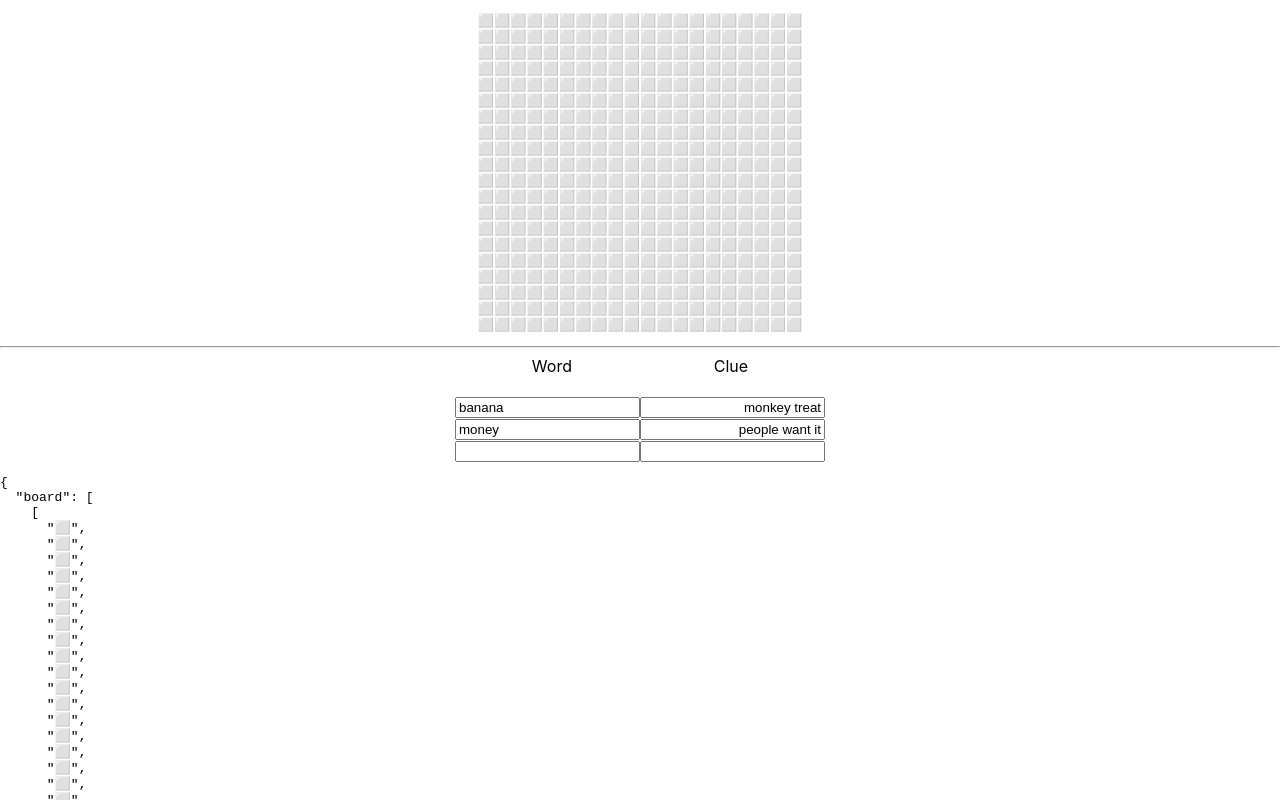
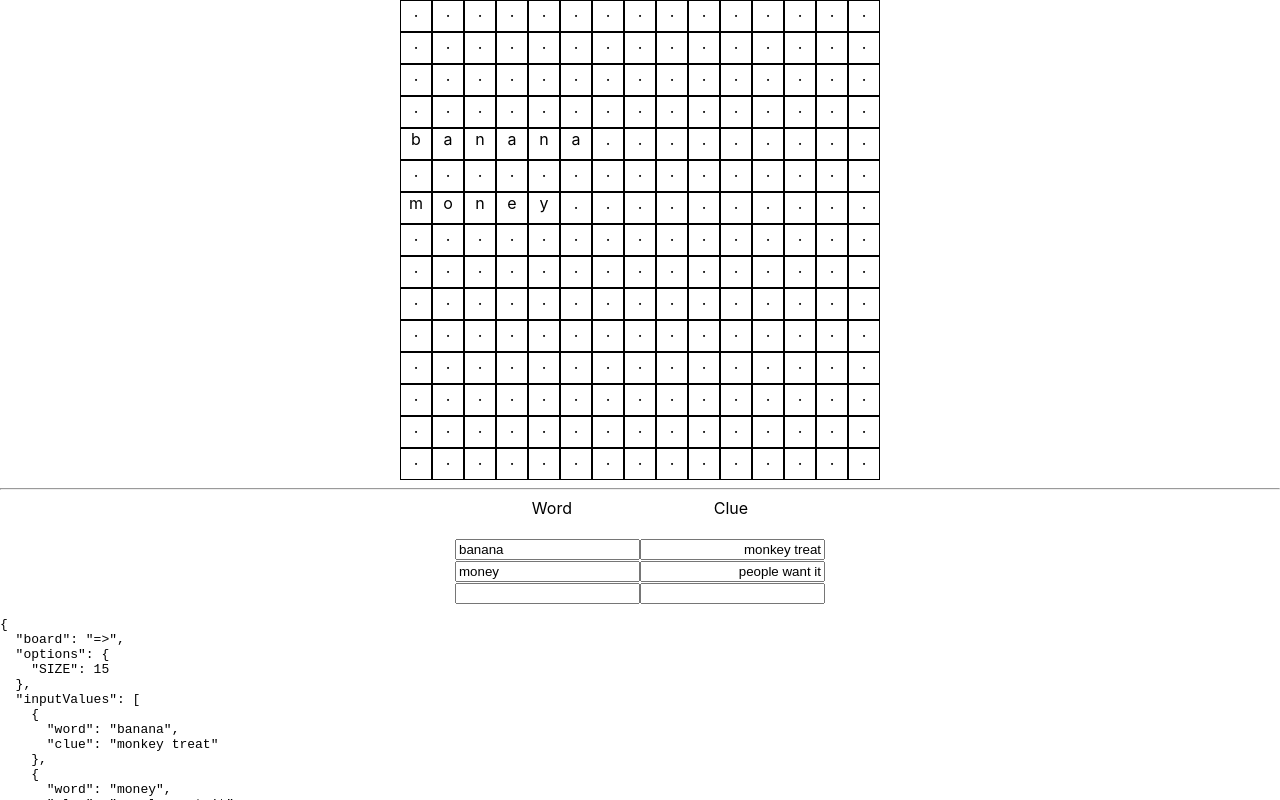
Before and after one commit to Pratterino/crossword-generator, a React (Create React App) app: page / in a window 1280 px wide. Shown: the top 800 px of the page. Built offline with nearby package versions, Linux system fonts and the light colour scheme.

Commit message:
places words on board. on random row but from column index 0

```diff
--- a/src/App.jsx
+++ b/src/App.jsx
@@ -7,8 +7,7 @@ class App extends Component {
     state = {
         board: [],
         options: {
-            ROW: 25,
-            COLUMNS: 25,
+            SIZE: 15,
         },
         inputValues: [{
             word: "banana",
@@ -28,6 +27,7 @@ class App extends Component {
     };
 
     render() {
+        console.table(this.state.board);
         return (
             <div className="App">
                 <View {...this.state}/>
@@ -38,7 +38,7 @@ class App extends Component {
                     updateWordState={this.updateWordState}
                 />
                 <section>
-                    <pre style={{textAlign: "left"}}>{JSON.stringify(this.state, null, 2)}</pre>
+                    <pre style={{textAlign: "left"}}>{JSON.stringify({...this.state, board: "=>"}, null, 2)}</pre>
                 </section>
             </div>
         );
--- a/src/generator/Generator.jsx
+++ b/src/generator/Generator.jsx
@@ -4,7 +4,7 @@ import './Generator.scss';
 
 class Generator extends Component {
 
-    handleChangeFor = (inputIndex, type) => (event) => {
+    handleInputChange = (inputIndex, type) => (event) => {
         const {inputValues} = this.props;
         const newInputValues = [...inputValues];
 
@@ -17,37 +17,44 @@ class Generator extends Component {
             });
         }
 
-        this.insertWord();
         this.props.updateWordState(newInputValues);
     };
 
     componentDidMount() {
-        this.buildBoard(20);
+        this.generateBoard();
+        setTimeout(() => {
+            this.props.inputValues.forEach(inputValue => {
+                this.insertWord(inputValue.word);
+            });
+        }, 0);
     }
 
-    buildBoard = (size) => {
-        const board = Array(size);
-        for (let row = 0; row < size; row++) {
-            board[row] = Array(size).fill("⬜");
+
+    generateBoard = () => {
+        const {SIZE} = this.props.options;
+
+        const board = Array(SIZE);
+        for (let row = 0; row < SIZE; row++) {
+            board[row] = Array(SIZE).fill(".");
         }
 
         this.props.updateBoard(board);
     };
 
-    renderCubeValue = (index, values) => {
+    renderInputPair = (index, values) => {
         return (
             <div className="generator-pair">
                 <input
                     type="text"
                     className="left"
-                    onChange={this.handleChangeFor(index, "word")}
+                    onChange={this.handleInputChange(index, "word")}
                     value={values.word}
                 />
 
                 <input
                     type="text"
                     className="right"
-                    onChange={this.handleChangeFor(index, "clue")}
+                    onChange={this.handleInputChange(index, "clue")}
                     value={values.clue}
                 />
             </div>
@@ -60,26 +67,32 @@ class Generator extends Component {
             return null;
         }
 
-        const newThing = inputValues.map((inputValue, index) => this.renderCubeValue(index, inputValue));
+        const newThing = inputValues.map((inputValue, index) => this.renderInputPair(index, inputValue));
 
         return [
             ...newThing,
-            this.renderCubeValue(inputValues.length, {}),
+            this.renderInputPair(inputValues.length, {}),
         ];
     }
 
-    insertWord = () => {
-        let {inputValues, board} = this.props;
-        const newBoard = board.map((row, i) => {
-            console.info(row, i);
-            return row.map(char => {
-                return "A"
-            });
+    insertWord = (word) => {
+        let {board} = this.props;
+
+        const rowNumber = Math.floor(Math.random() * board.length + 1);
+
+        board.forEach((row, i) => {
+            // the row we want to insert word into
+            if (i === rowNumber) {
+                row.forEach((letter, j) => {
+                    if (j < word.length) {
+                        board[i][j] = word[j];
+                    }
+                });
+            }
+            //let rowy2 = row.fill(inputValues[0].word[0], 0, inputValues[0].word.length);
         });
-        // inputValues[0].word
-        console.log(this.props.board[0][1]);
 
-        this.props.updateBoard(newBoard)
+        this.props.updateBoard(board);
     };
 
     render() {
--- a/src/view/View.jsx
+++ b/src/view/View.jsx
@@ -2,6 +2,10 @@ import React, {Component} from 'react';
 import './View.scss';
 
 class View extends Component {
+    componentDidMount() {
+        this.renderWordOntoRow();
+    }
+
     renderCrosswordRow = (input) => {
         return input.map(row => {
             return (
@@ -22,25 +26,46 @@ class View extends Component {
         })
     };
 
-    displayBoard = () => {
-        const board = this.props.board;
-        let output = '';
-        board.forEach(row => {
-            row.forEach((letter) => {
-                output += letter;
-            });
-            output += "\n";
+    renderWordOntoRow = (word) => {
+        const {board, inputValues} = this.props;
+
+        return inputValues.map(row => {
+            return (
+                <div className="crossword-row">
+                    <div className="crossword-letter">
+                        <svg viewBox="-50 -50 100 100" preserveAspectRatio="xMidYMid meet">
+                            <text
+                                fontSize="20pt"
+                                dy=".3em"
+                            >{row.clue}</text>
+                        </svg>
+                    </div>
+                    {[...row.word].map(letter => (
+                        <div className="crossword-letter">{letter}</div>
+                    ))}
+                </div>
+            );
+        })
+    };
+
+    renderCrossword = () => {
+        const {board} = this.props;
+
+        return board.map(row => {
+            return (
+                <div className="crossword-row">
+                    {row.map(letter => (
+                        <div className="crossword-letter">{letter}</div>
+                    ))}
+                </div>
+            );
         });
-        return (
-            <pre>{output}</pre>
-        );
     };
 
     render() {
-
         return (
             <section className="View">
-                <div>{this.displayBoard(20)}</div>
+                <div>{this.renderCrossword()}</div>
             </section>
         );
     }
```
